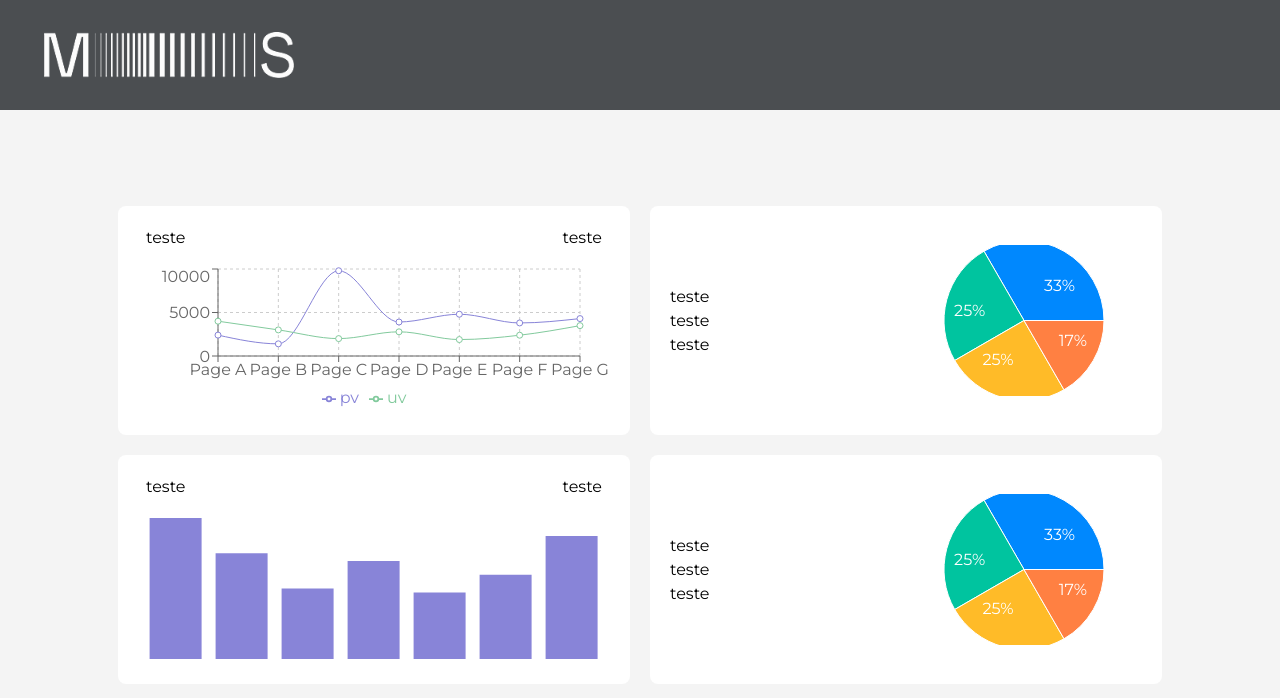
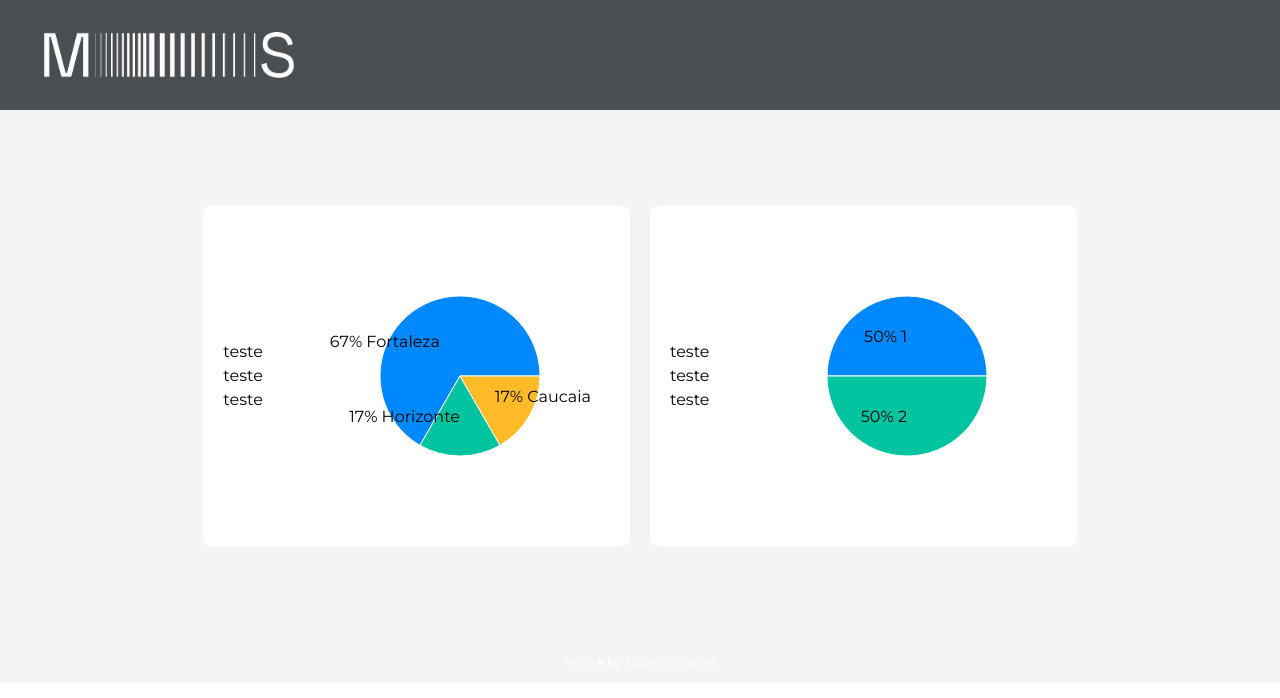
Before and after one commit to ajuteixeira/museu-registro-visitantes, a React (Vite) app: page /dashboard in a window 1280 px wide. Shown: the top 698 px of the page. Built offline with nearby package versions, Linux system fonts and the light colour scheme; data requests are answered from the project's data file.

Commit message:
mockando e formatando dados para os gráficos

```diff
--- a/db.json
+++ b/db.json
@@ -1,5 +1,5 @@
 {
-  "visitante": [
+  "visitantes": [
     {
       "visitante_id": 1,
       "visitante_nome": "Juliana",
@@ -15,7 +15,7 @@
       "visitante_nome": "Gustavo",
       "visitante_idade": 27,
       "visitante_profissao": "Estudante",
-      "visitante_cidade": "Fortaleza",
+      "visitante_cidade": "Horizonte",
       "visitante_bairro": "Aldeota",
       "visitante_genero": 1,
       "visitante_cpf": "32112312312"
@@ -35,7 +35,7 @@
       "visitante_nome": "Mimi",
       "visitante_idade": 21,
       "visitante_profissao": "Costureiro",
-      "visitante_cidade": "Fortaleza",
+      "visitante_cidade": "Caucaia",
       "visitante_bairro": "Meireles",
       "visitante_genero": 1,
       "visitante_cpf": "22112312312"
--- a/src/components/BarChart.jsx
+++ b/src/components/CustomBarChart.jsx
@@ -8,7 +8,6 @@ import {
   CartesianGrid,
   Tooltip,
   Legend,
-  ResponsiveContainer,
 } from "recharts";
 
 const data = [
@@ -59,11 +58,9 @@ const data = [
 export default class Example extends PureComponent {
   render() {
     return (
-      <ResponsiveContainer width="100%" height="80%">
-        <BarChart width={150} height={40} data={data}>
-          <Bar dataKey="uv" fill="#8884d8" />
-        </BarChart>
-      </ResponsiveContainer>
+      <BarChart width={150} height={40} data={data}>
+        <Bar dataKey="uv" fill="#8884d8" />
+      </BarChart>
     );
   }
 }
--- /dev/null
+++ b/src/components/CustomPieChart.jsx
@@ -0,0 +1,63 @@
+import React, { PureComponent } from "react";
+import { PieChart, Pie, Sector, Cell } from "recharts";
+import FormatData from "../utils/FormatData";
+
+const COLORS = ["#0088FE", "#00C49F", "#FFBB28", "#FF8042"];
+
+const RADIAN = Math.PI / 180;
+const renderCustomizedLabel = ({
+  name,
+  cx,
+  cy,
+  midAngle,
+  innerRadius,
+  outerRadius,
+  percent,
+  index,
+}) => {
+  const radius = innerRadius + (outerRadius - innerRadius) * 0.5;
+  const x = cx + radius * Math.cos(-midAngle * RADIAN);
+  const y = cy + radius * Math.sin(-midAngle * RADIAN);
+
+  return (
+    <text
+      x={x}
+      y={y}
+      fill="#000000"
+      textAnchor={x > cx ? "start" : "end"}
+      dominantBaseline="central"
+    >
+      {`${(percent * 100).toFixed(0)}% ${name}`}
+    </text>
+  );
+};
+
+const CustomPieChart = ({ data }) => {
+  const formattedData = FormatData(data);
+
+  return (
+    <div className="w-1/3 p-5 flex items-center justify-between rounded-lg bg-white">
+      <div className="flex flex-col">
+        <spa>teste</spa>
+        <spa>teste</spa>
+        <spa>teste</spa>
+      </div>
+      <PieChart width={300} height={300}>
+        <Pie
+          data={formattedData}
+          labelLine={false}
+          label={renderCustomizedLabel}
+          outerRadius={80}
+          fill="#8884d8"
+          dataKey="value"
+        >
+          {formattedData.map((entry, index) => (
+            <Cell key={`cell-${index}`} fill={COLORS[index % COLORS.length]} />
+          ))}
+        </Pie>
+      </PieChart>
+    </div>
+  );
+};
+
+export default CustomPieChart;
--- a/src/components/FormularioLogin.jsx
+++ b/src/components/LoginForm.jsx
@@ -1,4 +1,4 @@
-export default function FormularioLogin() {
+export default function LoginForm() {
   return (
     <>
       <form
--- a/src/components/PieChart.jsx
+++ /dev/null
@@ -1,66 +0,0 @@
-import React, { PureComponent } from "react";
-import { PieChart, Pie, Sector, Cell, ResponsiveContainer } from "recharts";
-
-const data = [
-  { name: "Group A", value: 400 },
-  { name: "Group B", value: 300 },
-  { name: "Group C", value: 300 },
-  { name: "Group D", value: 200 },
-];
-
-const COLORS = ["#0088FE", "#00C49F", "#FFBB28", "#FF8042"];
-
-const RADIAN = Math.PI / 180;
-const renderCustomizedLabel = ({
-  cx,
-  cy,
-  midAngle,
-  innerRadius,
-  outerRadius,
-  percent,
-  index,
-}) => {
-  const radius = innerRadius + (outerRadius - innerRadius) * 0.5;
-  const x = cx + radius * Math.cos(-midAngle * RADIAN);
-  const y = cy + radius * Math.sin(-midAngle * RADIAN);
-
-  return (
-    <text
-      x={x}
-      y={y}
-      fill="white"
-      textAnchor={x > cx ? "start" : "end"}
-      dominantBaseline="central"
-    >
-      {`${(percent * 100).toFixed(0)}%`}
-    </text>
-  );
-};
-
-export default class Example extends PureComponent {
-  render() {
-    return (
-      <ResponsiveContainer width="50%" height="80%">
-        <PieChart width={400} height={400}>
-          <Pie
-            data={data}
-            cx="50%"
-            cy="50%"
-            labelLine={false}
-            label={renderCustomizedLabel}
-            outerRadius={80}
-            fill="#8884d8"
-            dataKey="value"
-          >
-            {data.map((entry, index) => (
-              <Cell
-                key={`cell-${index}`}
-                fill={COLORS[index % COLORS.length]}
-              />
-            ))}
-          </Pie>
-        </PieChart>
-      </ResponsiveContainer>
-    );
-  }
-}
--- a/src/components/FormularioVisitante.jsx
+++ b/src/components/VisitorForm.jsx
@@ -1,4 +1,4 @@
-export default function FormularioVisitante() {
+export default function VisitorForm() {
   return (
     <>
       <form
--- a/src/pages/Dashboard.jsx
+++ b/src/pages/Dashboard.jsx
@@ -1,45 +1,30 @@
+import { useState, useEffect } from "react";
+import { API } from "../services";
+
 import Header from "../components/Header";
 import Footer from "../components/Footer";
-import PieChart from "../components/PieChart";
-import BarChart from "../components/BarChart";
-import LineChart from "../components/LineChart";
+import CustomPieChart from "../components/CustomPieChart";
+import CountData from "../utils/CountData";
 
 export default function Dashboard() {
+  const [visitantes, setVisitantes] = useState([]);
+
+  const getVisitantes = async () => {
+    const visitantes = await API.get("visitantes");
+    setVisitantes(visitantes["data"]);
+  };
+
+  useEffect(() => {
+    getVisitantes();
+  }, []);
+
   return (
     <>
-      <section className="h-screen flex flex-col items-center justify-start gap-24 bg-[#f4f4f4]">
+      <section className="h-full flex flex-col items-center justify-start gap-24 bg-[#f4f4f4]">
         <Header />
         <div className="w-full h-full flex items-center justify-center gap-5 flex-wrap">
-          <div className="w-2/5 h-1/2 p-5 flex flex-col items-center justify-between rounded-lg bg-white">
-            <div className="w-full px-2 flex justify-between">
-              <span>teste</span>
-              <span>teste</span>
-            </div>
-            <LineChart />
-          </div>
-          <div className="w-2/5 h-1/2 p-5 flex items-center justify-between rounded-lg bg-white">
-            <div className="flex flex-col">
-              <spa>teste</spa>
-              <spa>teste</spa>
-              <spa>teste</spa>
-            </div>
-            <PieChart />
-          </div>
-          <div className="w-2/5 h-1/2 p-5 flex flex-col items-center justify-between rounded-lg bg-white">
-            <div className="w-full px-2 flex justify-between">
-              <span>teste</span>
-              <span>teste</span>
-            </div>
-            <BarChart />
-          </div>
-          <div className="w-2/5 h-1/2 p-5 flex items-center justify-between rounded-lg bg-white">
-            <div className="flex flex-col">
-              <spa>teste</spa>
-              <spa>teste</spa>
-              <spa>teste</spa>
-            </div>
-            <PieChart />
-          </div>
+          <CustomPieChart data={CountData(visitantes, "visitante_cidade")} />
+          <CustomPieChart data={CountData(visitantes, "visitante_genero")} />
         </div>
         <Footer />
       </section>
--- a/src/pages/Home.jsx
+++ b/src/pages/Home.jsx
@@ -1,5 +1,5 @@
 import Footer from "../components/Footer";
-import FormularioVisitante from "../components/FormularioVisitante";
+import VisitorForm from "../components/VisitorForm";
 import Header from "../components/Header";
 
 export default function Home() {
@@ -7,7 +7,7 @@ export default function Home() {
     <>
       <section className="h-full flex flex-col items-center justify-start gap-24 bg-center bg-cover bg-no-repeat bg-fixed bg-[url('./assets/images/bg.jpg')]">
         <Header />
-        <FormularioVisitante />
+        <VisitorForm />
         <Footer />
       </section>
     </>
--- a/src/pages/Login.jsx
+++ b/src/pages/Login.jsx
@@ -1,13 +1,13 @@
 import Header from "../components/Header";
 import Footer from "../components/Footer";
-import FormularioLogin from "../components/FormularioLogin";
+import LoginForm from "../components/LoginForm";
 
 export default function Login() {
   return (
     <>
       <section className="h-screen flex flex-col items-center justify-start gap-24 bg-center bg-cover bg-no-repeat bg-[url('./assets/images/bg.jpg')]">
         <Header />
-        <FormularioLogin />
+        <LoginForm />
         <Footer />
       </section>
     </>
--- /dev/null
+++ b/src/utils/CountData.js
@@ -0,0 +1,13 @@
+export default function CountData(data, key) {
+  const results = {};
+
+  data.forEach((value) => {
+    const type = value[key];
+
+    const count = results[type] ? results[type] + 1 : 1;
+
+    results[type] = count;
+  });
+
+  return results;
+}
--- /dev/null
+++ b/src/utils/FormatData.js
@@ -0,0 +1,10 @@
+export default function FormatData(data) {
+  return Object.keys(data).map((key) => {
+    const tempObject = {};
+
+    tempObject["name"] = key;
+    tempObject["value"] = data[key];
+
+    return tempObject;
+  });
+}
```
Also changed, not shown: src/components/CustomLineChart.jsx (renamed from src/components/LineChart.jsx).
